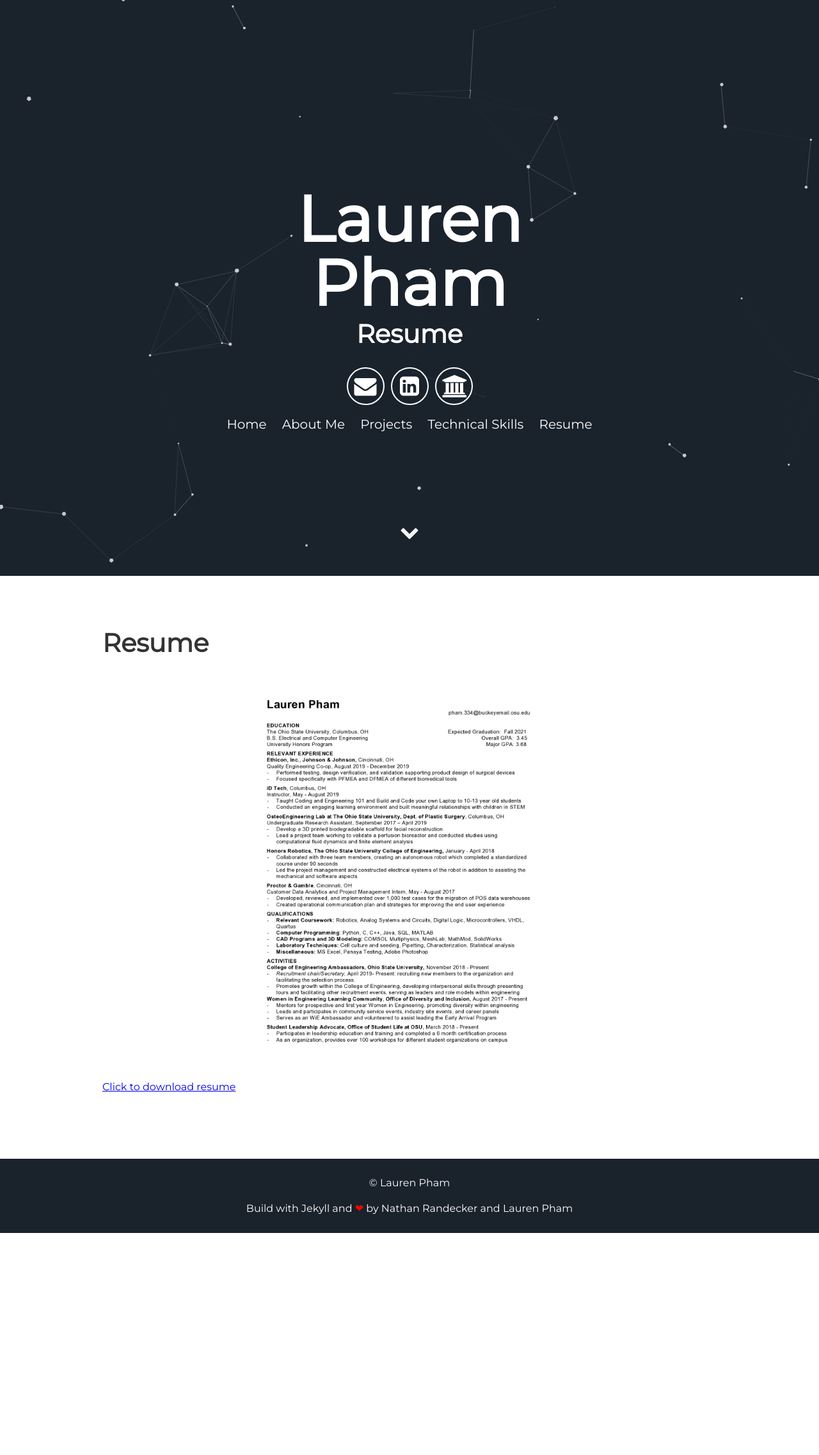
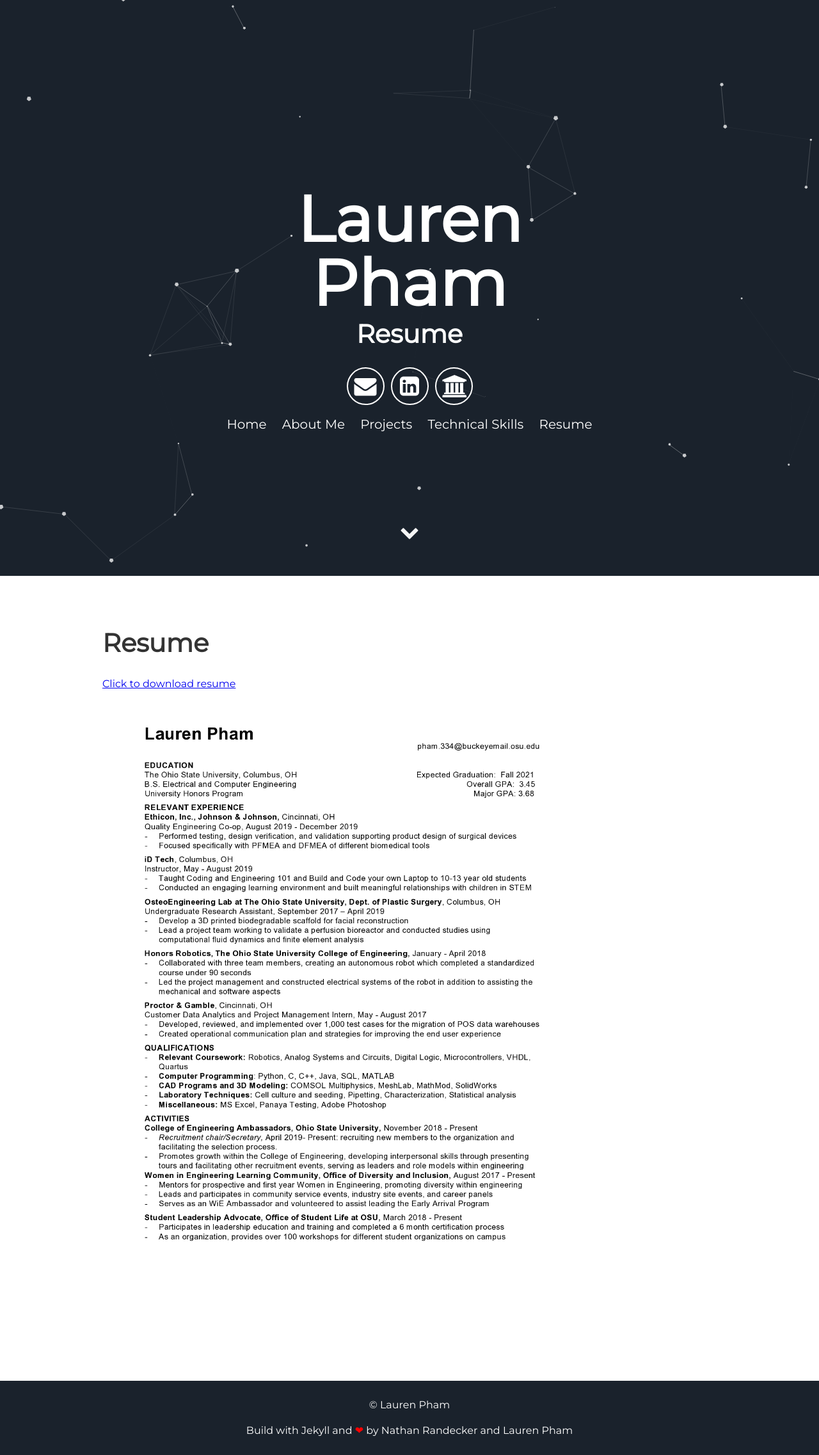
Before and after one commit to laurenpham/resume, a Jekyll site: the page built from index.html, in a window 1280 px wide. Shown: the whole page at 64% size. Built offline with Jekyll 4.4.1, drawn with Linux system fonts in a browser that asks for light colours; before the commit the page ends 1927 px from its top, so only the background shows below that.

Commit message:
change jwidth

```diff
--- a/_includes/about.html
+++ b/_includes/about.html
@@ -5,6 +5,6 @@
   <body>
     <h1>Resume</h1>
     <a href="assets/LPhamResume.pdf" class="image fit">Click to download resume</a>
-    <img src="assets/img/LPhamResume.jpg" alt="JPG of resume" width="500">
+    <img src="assets/img/LPhamResume.jpg" alt="JPG of resume" width="750">
   </body>
 </html>
```
